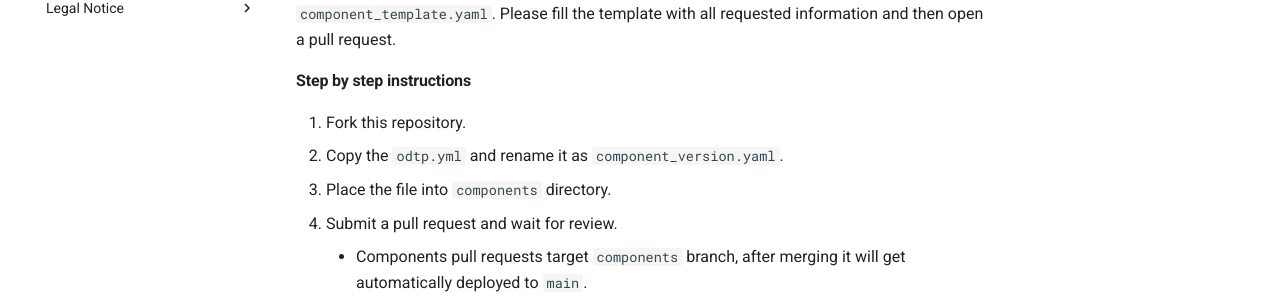
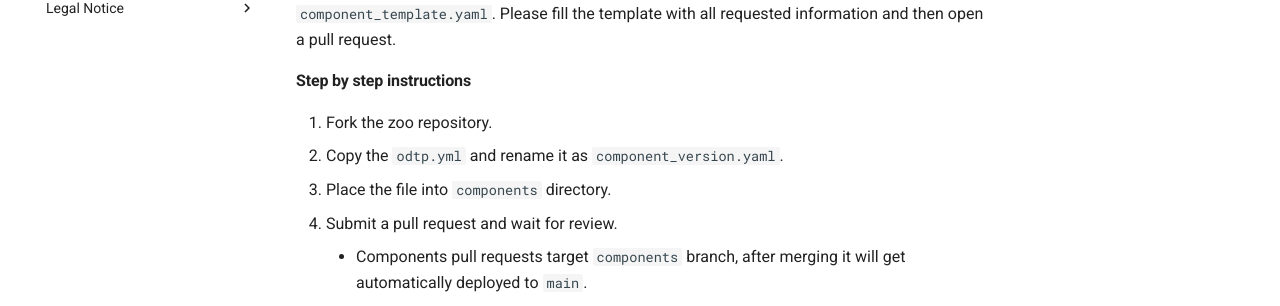
Before and after one commit to odtp-org/odtp-manuals, an MkDocs documentation site: the page built from docs/zoo/add-component.md, in a window 1280 px wide and 1048 px high. Shown: the part 426-732 px from the top of the window. Built offline with MkDocs 1.6.1 and Material for MkDocs 9.7.7, drawn with Linux system fonts in a browser that asks for light colours; a script that is not in the unit is left out; comment, search, counter and statistics services are not loaded.

Commit message:
style(zoo component): make instruction more specific

```diff
--- a/docs/zoo/add-component.md
+++ b/docs/zoo/add-component.md
@@ -13,7 +13,7 @@ In order to submit a component you need to make an entry in the `components` dir
 
 #### Step by step instructions
 
-1. Fork this repository.
+1. Fork the zoo repository.
 2. Copy the `odtp.yml` and rename it as `component_version.yaml`.
 3. Place the file into `components` directory.
 5. Submit a pull request and wait for review.
```
